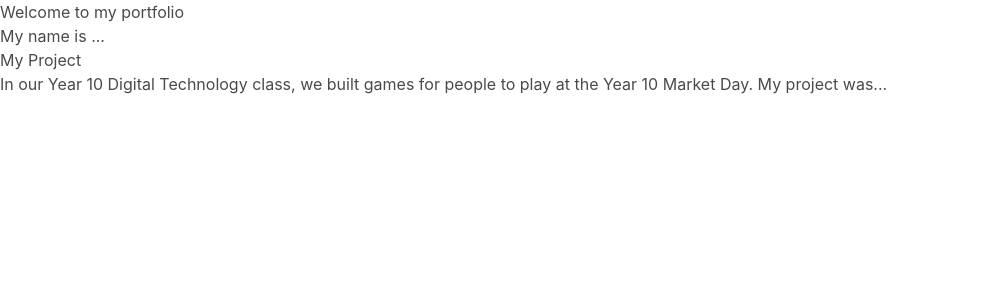
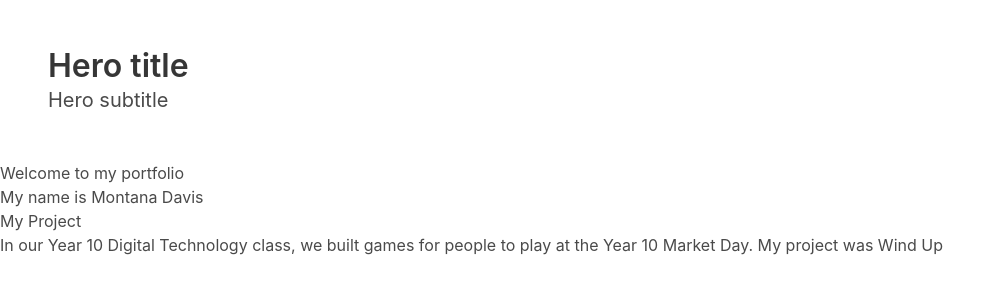
Before and after one commit to craighead-diocesan-school/portfolio-Montana-Davis, a plain HTML site: page index.html in a window 1280 px wide. Shown: the whole page, without its empty margins (0-1006 px from the left). Drawn offline with nearby package versions, Linux system fonts and the light colour scheme.

Commit message:
Update index.html

```diff
--- a/index.html
+++ b/index.html
@@ -4,12 +4,22 @@
 
 <body>
   <header>
+    <section class="hero is success">
+      <div class="hero-body">
+        <p class="title">
+          Hero title
+        </p>
+        <p class="subtitle">
+          Hero subtitle
+        </p>
+      </div>
+    </section>
     <h1>Welcome to my portfolio</h1>
-    <h2>My name is ...</h2>
+    <h2>My name is Montana Davis</h2>
   </header>
 
   <main>
     <h2>My Project</h2>
-    <p>In our Year 10 Digital Technology class, we built games for people to play at the Year 10 Market Day. My project was...</p>
+    <p>In our Year 10 Digital Technology class, we built games for people to play at the Year 10 Market Day. My project was Wind Up</p>
   </main>
 </body>
```
